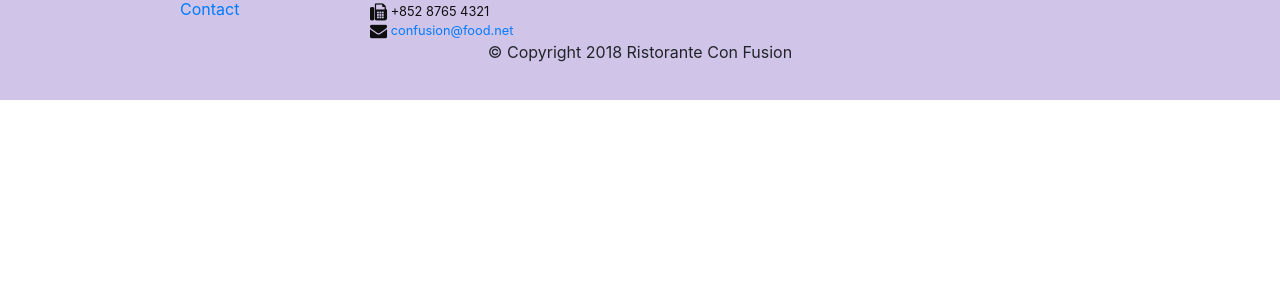
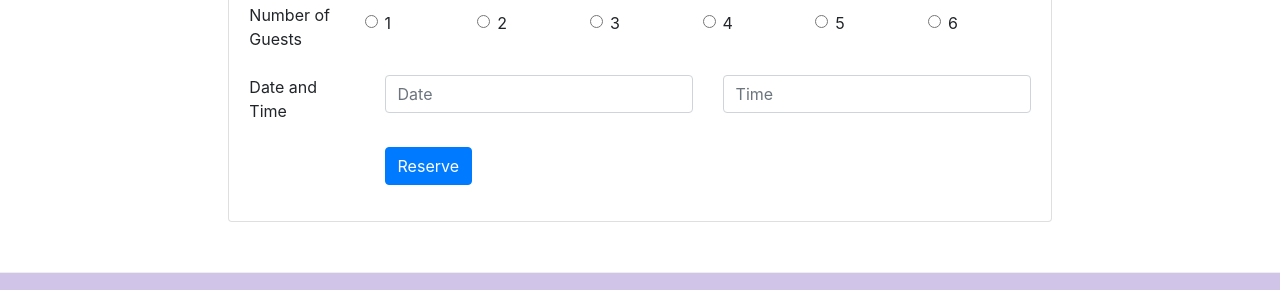
Before and after one commit to dgmail7/learn_bootstrap4, a website: page index.html in a window 1280 px wide. Shown: the part 1661-1951 px from the top of the page. Before the commit the page ends 1761 px from the top, so only its background shows below. Drawn offline with nearby package versions, Linux system fonts and the light colour scheme.

Commit message:
assignment 2 done

```diff
--- a/index.html
+++ b/index.html
@@ -40,8 +40,19 @@
                     <h1>Ristorante con Fusion</h1>
                     <p>We take inspiration from the World's best cuisines, and create a unique fusion experience. Our lipsmacking creations will tickle your culinary senses!</p>
                 </div>
-                <div class="col-12 col-sm align-self-center">
-                    <img src="img/logo.png" class="img-fluid">
+                <div class="col-12 col-sm-3 align-self-center">
+                    <div class="d-flex justify-content-center">
+                        <img src="img/logo.png" class="img-fluid">
+                    </div>
+                </div>
+                <div class="col-12 col-sm-3 align-self-center">
+                    <div class="d-flex justify-content-center">
+                        <a href="#reservetable">
+                            <button class="btn btn-warning text-white">
+                                Reserve Table
+                            </button>
+                        </a>
+                    </div>
                 </div>
             </div>
         </div>
@@ -69,8 +80,13 @@
                 <h3>This Month's Promotions</h3>
             </div>
             <div class="col col-sm col-md">
-                <h2>Weekend Grand Buffet</h2>
-                <p>Featuring mouthwatering combinations with a choice of five different salads, six enticing appetizers, six main entrees and five choicest desserts. Free flowing bubbly and soft drinks. All for just $19.99 per person </p>
+                <div class="media">
+                    <div class="media-body">
+                        <h2 class="mt0">Weekend Grand Buffet <span class="badge badge-danger">NEW</span></h2>
+                        <p>Featuring mouthwatering combinations with a choice of five different salads, six enticing appetizers, six main entrees and five choicest desserts. Free flowing bubbly and soft drinks. All for just $19.99 per person </p>
+                    </div>
+                    <img class="d-lfex ml-3 img-thumbnail align-self-center" src="img/buffet.png" alt="buffet">
+                </div>
             </div>
         </div>
 
@@ -88,6 +104,67 @@
                     </div>
                 </div>
             </div>
+        </div>
+
+    </div>
+    <div class="row row-content" id="reservetable">
+        <div class="col-12 col-sm-8 offset-sm-2">
+            <div class="card">
+                <h3 class="card-header bg-warning text-white">Reserve a Table</h3>
+                <div class="card-body">
+                    <form>
+                        <div class="form-group row">
+                            <label class="col-sm-2">Number of Guests</label>
+                            <div class="col-sm-10 align-self-center">
+                                <div class="form-group row align-self-center">
+                                    <div class=" col-2">
+                                        <input class="form-check-input" type="radio" name="numofguests" id="numofguests1" value="1">
+                                        <label class="form-check-label" for="numofguests1">1</label>
+                                    </div>
+                                    <div class="col-2">
+                                        <input class="form-check-input" type="radio" name="numofguests" id="numofguests2" value="2">
+                                        <label class="form-check-label" for="numofguests2">2</label>
+                                    </div>
+                                    <div class="col-2">
+                                        <input class="form-check-input" type="radio" name="numofguests" id="numofguests3" value="3">
+                                        <label class="form-check-label" for="numofguests3">3</label>
+                                    </div>
+                                    <div class="col-2">
+                                        <input class="form-check-input" type="radio" name="numofguests" id="numofguests4" value="4">
+                                        <label class="form-check-label" for="numofguests4">4</label>
+                                    </div>
+                                    <div class="col-2">
+                                        <input class="form-check-input" type="radio" name="numofguests" id="numofguests5" value="5">
+                                        <label class="form-check-label" for="numofguests5">5</label>
+                                    </div>
+                                    <div class="col-2">
+                                        <input class="form-check-input" type="radio" name="numofguests" id="numofguests6" value="6">
+                                        <label class="form-check-label" for="numofguests6">6</label>
+                                    </div>
+                                </div>
+                            </div>
+                        </div>
+                        <div class="form-group row">
+                            <label class="col-sm-2">Date and Time</label>
+                            <div class="col-6 col-sm-5">
+                                <input class="form-control" type="text" name="date" id="date" placeholder="Date">
+                            </div>
+                            <div class="col-6 col-sm-5">
+                                <input class="form-control" type="text" name="time" id="time" placeholder="Time">
+                            </div>
+                        </div>
+
+                        <div class="form-group row">
+                            <div class="offset-sm-2 col-sm-10">
+                                <button type="submit" class="btn btn-primary">
+                                    Reserve
+                                </button>
+                            </div>
+                        </div>
+                    </form>
+                </div>
+            </div>
+
         </div>
     </div>
 
```
